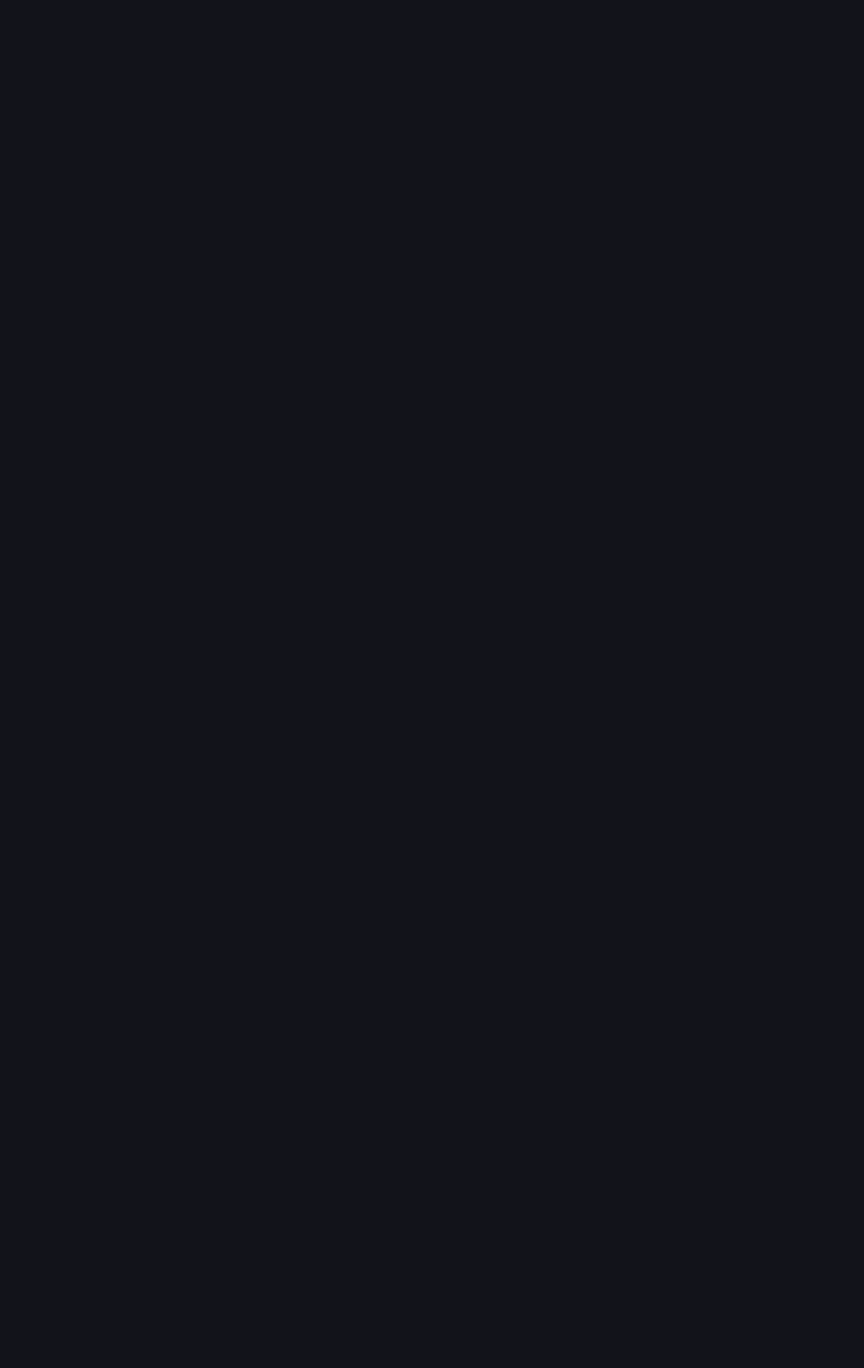
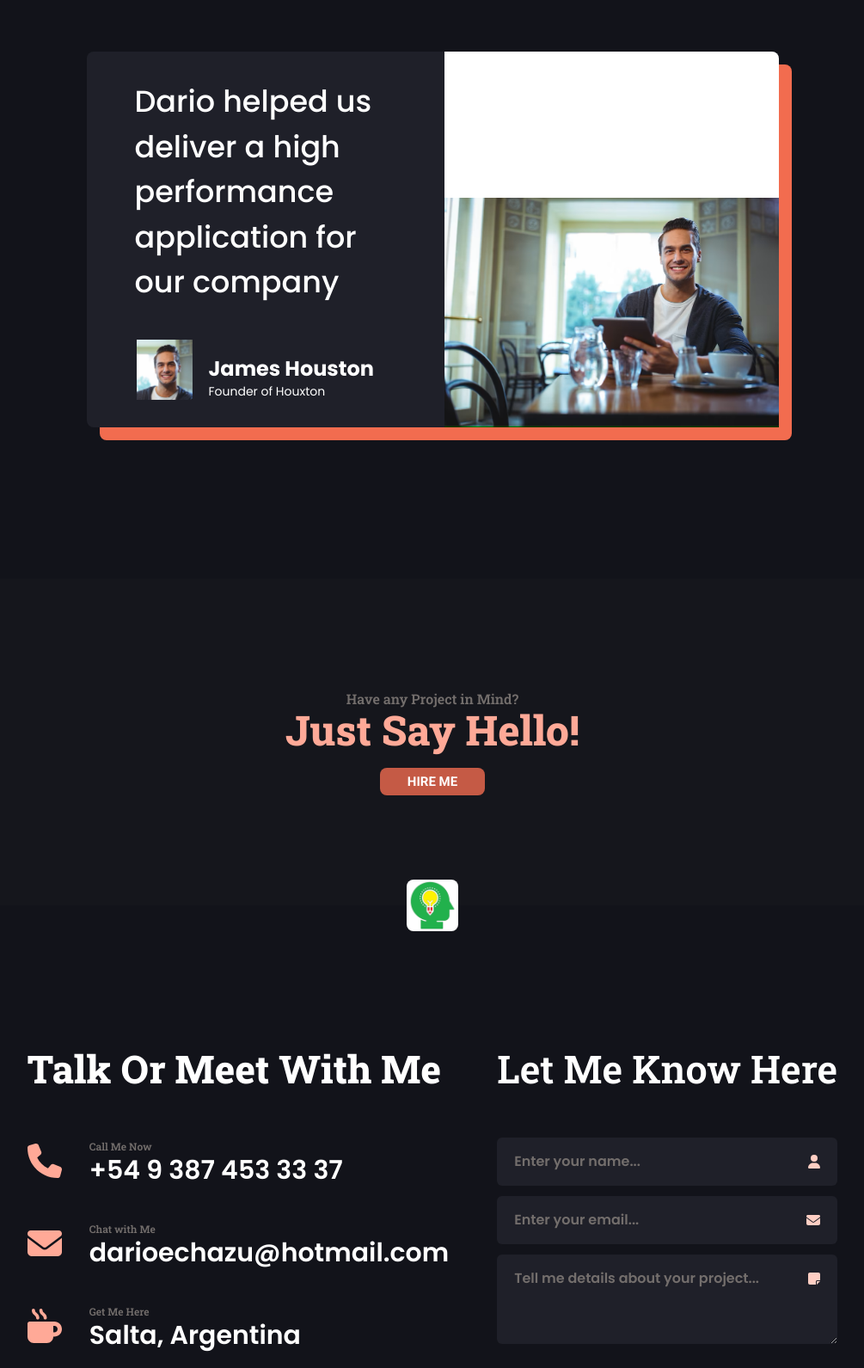
Before and after one commit to CanarioEchazu/DarioPortfolio, a React (Vite) app: page / in a window 1280 px wide. Shown: the part 1944-3535 px from the top of the page at 86% size, without its empty margins (137-1142 px from the left). Before the commit the page ends 1077 px from the top, so only its background shows below. Built offline with nearby package versions, Linux system fonts and the light colour scheme.

Commit message:
seventh commit Ok everything

```diff
--- a/src/App.jsx
+++ b/src/App.jsx
@@ -1,6 +1,11 @@
 import About from "./components/about";
+import Contact from "./components/contact";
 import Hero from "./components/hero";
+import Hire from "./components/hire";
 import Navbar from "./components/navbar";
+import Services from "./components/services";
+import Testimonials from "./components/testimonials";
+
 
 const App = () => {
   return (
@@ -12,6 +17,10 @@ const App = () => {
         </div>
       </div>
       <About/>
+      <Services/>
+      <Testimonials/>
+      <Hire/>
+      <Contact/>
     </div>
   );
 };
--- /dev/null
+++ b/src/components/contact.jsx
@@ -0,0 +1,109 @@
+import { faEnvelope } from "@fortawesome/free-solid-svg-icons";
+import { faMugHot } from "@fortawesome/free-solid-svg-icons";
+import { faStickyNote } from "@fortawesome/free-solid-svg-icons";
+import { faUser } from "@fortawesome/free-solid-svg-icons";
+import { faPhone } from "@fortawesome/free-solid-svg-icons";
+import { FontAwesomeIcon } from "@fortawesome/react-fontawesome";
+import Logo from "../assets/logo.png";
+
+const Contact = () => {
+  const contacts = [
+    {
+      text: "Call Me Now",
+      value: "+54 9 387 453 33 37",
+      icon: faPhone,
+    },
+    {
+      text: "Chat with Me",
+      value: "darioechazu@hotmail.com",
+      icon: faEnvelope,
+    },
+    {
+      text: "Get Me Here",
+      value: "Salta, Argentina",
+      icon: faMugHot,
+    },
+  ];
+
+  return (
+    <div id="contact-me">
+      <div className="-mt-[15px] md:-mt-[25px] lg:-mt-[30px]">
+        <img
+          src={Logo}
+          alt="Logo"
+          className="mx-auto h-[30px] w-[30px] rounded-lg md:h-[50px] md:w-[50px] lg:h-[60px] lg:w-[60px]"
+        />
+      </div>
+      <div className="mx-10 flex max-w-xs flex-col justify-center gap-y-14 py-20 text-white sm:mx-auto md:max-w-xl md:gap-y-20 md:py-24 lg:max-w-none lg:flex-row lg:gap-x-14 lg:py-36 xl:gap-x-24">
+        <div>
+          <div className="mb-8 font-roboto-slab text-2xl font-extrabold md:text-[30px] lg:mb-16 lg:text-[45px] xl:text-5xl">
+            <span>Talk Or Meet With Me</span>
+          </div>
+          <div className="flex flex-col gap-y-10">
+            {contacts.map((list, i) => (
+              <div key={i} className="flex items-center gap-x-4 md:gap-x-8">
+                <div>
+                  <FontAwesomeIcon
+                    icon={list.icon}
+                    className="text-4xl text-accent-lighter lg:text-[40px] xl:text-[50px]"
+                  />
+                </div>
+                <div>
+                  <div className="font-roboto-slab text-sm text-[10px] font-semibold text-secondary lg:text-[12px] xl:text-[15px]">
+                    <span>{list.text}</span>
+                  </div>
+                  <div className="font-poppins text-[15px] font-semibold md:text-2xl lg:text-3xl xl:text-[32px]">
+                    <span>{list.value}</span>
+                  </div>
+                </div>
+              </div>
+            ))}
+          </div>
+        </div>
+        <div>
+          <div className="mb-8 font-roboto-slab text-2xl font-semibold md:text-[30px] lg:mb-16 lg:text-[45px] xl:text-5xl">
+            <span>Let Me Know Here</span>
+          </div>
+          <div className="relative mb-3">
+            <input
+              type="text"
+              placeholder="Enter your name..."
+              className="w-full rounded-md bg-dark px-5 py-4 pr-11 font-poppins text-[12px] font-semibold text-input placeholder:text-secondary md:text-sm lg:text-base"
+            />
+            <FontAwesomeIcon
+              icon={faUser}
+              className="absolute top-5 right-5 text-accent-lightest"
+            />
+          </div>
+          <div className="relative mb-3">
+            <input
+              type="email"
+              placeholder="Enter your email..."
+              className="w-full rounded-md bg-dark px-5 py-4 pr-11 font-poppins text-[12px] font-semibold text-input placeholder:text-secondary md:text-sm lg:text-base"
+            />
+            <FontAwesomeIcon
+              icon={faEnvelope}
+              className="absolute top-5 right-5 text-accent-lightest"
+            />
+          </div>
+          <div className="relative mb-6">
+            <textarea
+              rows={3}
+              placeholder="Tell me details about your project..."
+              className="h-28 w-full rounded-md bg-dark px-5 py-4 pr-11 font-poppins text-[12px] font-semibold text-input placeholder:text-secondary md:h-full md:text-sm lg:text-base"
+            />
+            <FontAwesomeIcon
+              icon={faStickyNote}
+              className="absolute top-5 right-5 text-accent-lightest"
+            />
+          </div>
+          <button className="rounded-lg bg-accent/80 py-2 px-4 font-roboto text-xs font-semibold transition-all hover:bg-accent md:px-6 md:text-sm lg:px-8 lg:text-base">
+            Submit
+          </button>
+        </div>
+      </div>
+    </div>
+  );
+};
+
+export default Contact;
--- /dev/null
+++ b/src/components/hire.jsx
@@ -0,0 +1,19 @@
+const Hire = () => {
+    return (
+      <div className="flex items-center justify-center bg-darker pt-10 pb-14 md:py-32">
+        <div className="text-center">
+          <div className="font-roboto-slab text-[10px] font-semibold text-secondary md:text-sm lg:text-base">
+            <span>Have any Project in Mind?</span>
+          </div>
+          <div className="mb-5 font-roboto-slab text-2xl font-extrabold text-accent-lighter md:text-4xl lg:text-5xl">
+            <span>Just Say Hello!</span>
+          </div>
+          <button className="rounded-lg bg-accent/80 py-2 px-4 font-roboto text-xs font-semibold uppercase text-white transition-all hover:bg-accent md:px-8 md:text-[13px] lg:text-[15px]">
+            Hire Me
+          </button>
+        </div>
+      </div>
+    );
+  };
+
+  export default Hire;
--- a/src/components/navbar.jsx
+++ b/src/components/navbar.jsx
@@ -47,7 +47,7 @@ const Navbar = () => {
 
             </div>
         </div>
-    )
-}
+    );
+};
 
 export default Navbar;
--- a/src/components/services.jsx
+++ b/src/components/services.jsx
@@ -1,47 +1,36 @@
-import { faGamepad } from "@fortawesome/free-solid-svg-icons";
-import { faMobileScreen } from "@fortawesome/free-solid-svg-icons";
-import { faDisplay } from "@fortawesome/free-solid-svg-icons";
+import { faDisplay, faGamepad, faMobile } from "@fortawesome/free-solid-svg-icons";
 import { FontAwesomeIcon } from "@fortawesome/react-fontawesome";
 
 const Services = () => {
-  const serviceList = [
+  const serviceList =[
     {
-      name: "Website Development",
-      description:
-        "Lorem Ipsum is simply dummy text of the printing and typesetting industry.",
+      name: 'Website Develompment',
+      description: 'Lorem ipsum dolor sit amet consectetur adipisicing elit. Quisquam, quod.',
       icon: faDisplay,
-    },
-    {
-      name: "Mobile App Development",
-      description:
-        "Lorem Ipsum is simply dummy text of the printing and typesetting industry.",
-      icon: faMobileScreen,
-    },
-    {
-      name: "Game Development",
-      description:
-        "Lorem Ipsum is simply dummy text of the printing and typesetting industry.",
+    },    {
+      name: 'Mobile App Develompment',
+      description: 'Lorem ipsum dolor sit amet consectetur adipisicing elit. Quisquam, quod.',
+      icon: faMobile,
+    },    {
+      name: 'Game Develompment',
+      description: 'Lorem ipsum dolor sit amet consectetur adipisicing elit. Quisquam, quod.',
       icon: faGamepad,
     },
-  ];
-
+  ]
     return (
-    <div
-      className="overflow-x-hidden bg-darker pt-20 pb-14 md:pt-32 md:pb-44"
+        <div className="overflow-x-hidden bg-darker pt-20 pb-14 md:pt-32 md:pb-44"
         id="services"
         >
-      <div className="mb-10 text-center font-roboto-slab text-2xl font-extrabold text-accent-lighter md:text-4xl lg:mb-[70px] lg:text-5xl">
+          <div className="mb'10 text'center font-roboto-slab text-2xl font-extrabold text-accent-lighter md:text-4xl lg:mb-[70px] lg:text-5xl">
             <span>What I Do?</span>
           </div>
           <div className="flex flex-col items-center justify-center px-14 text-center md:px-0 lg:flex-row xl:gap-x-10">
-        {serviceList.map((service, i) => (
-          <div key={i} className="group relative">
+            {serviceList.map((service,i)=> (
+              <div key={i} className='group relative'>
                 <div className="relative z-10 rounded-md py-8 px-6 transition-all md:w-[280px] md:py-16 md:group-hover:bg-dark lg:w-[330px]">
                   <div>
                     <div className="mb-6 text-white md:mb-9">
-                  <FontAwesomeIcon
-                    icon={service.icon}
-                    className="text-5xl md:text-6xl"
+                      <FontAwesomeIcon icon={service.icon} className='text-6xl'
                       />
                         </div>
                         <div className="mb-[10px] font-roboto-slab text-[15px] font-bold text-white md:text-lg lg:text-xl">
@@ -49,10 +38,11 @@ const Services = () => {
                           </div>
                           <div className="font-poppins text-[13px] font-semibold text-secondary lg:text-[15px]">
                             <span>{service.description}</span>
+
                         </div>
                   </div>
                 </div>
-            <div className="absolute top-0 left-0 z-0 hidden h-full w-full rounded-lg bg-accent/0 transition-all group-hover:top-[12px] group-hover:left-[12px] group-hover:bg-accent/100 md:block" />
+                <div className="absolute top-0 left-0 z-0 hidden h-full w-full rounded-lg bg-accent/0 transition-all group-hover:left-[12px] group-hover:bg-accent/100 md:block" />
               </div>
             ))}
           </div>
--- /dev/null
+++ b/src/components/testimonials.jsx
@@ -0,0 +1,51 @@
+import Client from "../assets/client.png";
+import ClientRounded from "../assets/client rounded.png";
+
+const Testimonials = () => {
+  return (
+    <div
+      className="mx-6 py-14 md:mx-0 md:p-20 md:px-10 lg:px-[unset] lg:py-44"
+      id="testimonials"
+    >
+      <div className="relative mx-auto flex max-w-[805px] rounded-lg bg-dark lg:gap-x-6">
+        <div className="absolute top-[15px] left-[15px] -z-10 hidden h-full w-full rounded-lg bg-accent sm:block" />
+        <div className="ml-5 mr-4 flex items-center font-poppins text-white sm:ml-6 sm:mr-5 md:mx-11 md:max-w-[280px] lg:mx-14">
+          <div className="py-6 sm:py-8">
+            <div className="mb-4 text-[15px] font-medium md:mb-10 md:text-[25px] lg:text-[35px]">
+              <span>
+                Dario helped us deliver a high performance application for our
+                company
+              </span>
+            </div>
+            <div className="flex gap-x-2 md:gap-x-4">
+              <div className="flex-none">
+                <img
+                  src={ClientRounded}
+                  alt="Client Rounded"
+                  className="h-[24px] w-[24px] object-contain md:h-[50px] md:w-[50px] lg:h-[70px] lg:w-[70px]"
+                />
+              </div>
+              <div className="flex-none self-end">
+                <div className="text-[10px] font-bold md:text-lg lg:text-2xl">
+                  <span>James Houston</span>
+                </div>
+                <div className="text-[7px] md:text-xs lg:text-sm">
+                  <span>Founder of Houxton</span>
+                </div>
+              </div>
+            </div>
+          </div>
+        </div>
+        <div className="flex rounded-r-lg bg-white">
+          <img
+            src={Client}
+            alt="Client"
+            className="max-w-[120px] self-end sm:max-w-[160px] md:max-w-full"
+          />
+        </div>
+      </div>
+    </div>
+  );
+};
+
+export default Testimonials;
```
Lines whose indentation alone changed are shown as unchanged.
